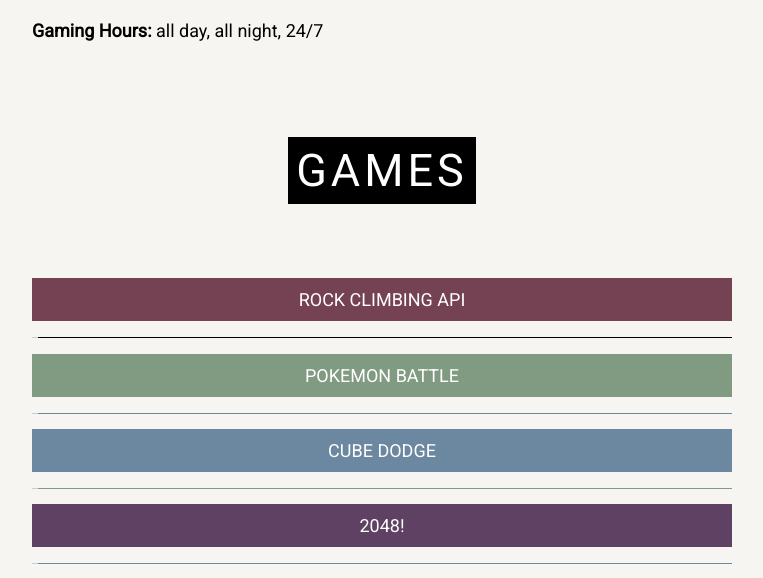
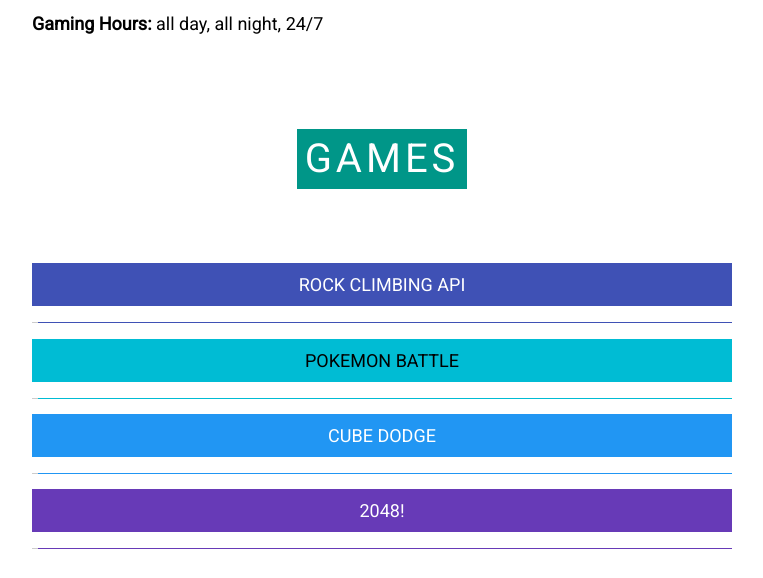
Before and after one commit to adhithin/P5Candyyyy, a Flask app: page / in a window 1280 px wide. Shown: the part 1851-2429 px from the top of the page, without its empty margins (258-1021 px from the left). Run offline with Flask 2, Linux system fonts and the light colour scheme.

Commit message:
changed some colors, put in 0-5 requirement for ratings

```diff
--- a/app.py
+++ b/app.py
@@ -133,7 +133,7 @@ def ratings():
 		gameScores = []
 
 		for gameResult in gameResults:
-			game_dict = {'name':gameResult.p_name, 'score':gameResult.p_score}
+			game_dict = {'name':gameResult.p_name, 'score':gameResult.p_score, 'game':gameResult.p_game}
 			gameScores.append(game_dict)
 
 	return render_template('ratings.html', gameScores=gameScores)
@@ -145,3 +145,7 @@ def game5():
 @app.route('/apcsp/adhithi')
 def adhithi():
 	return render_template('adhithi.html')
+
+@app.route('/game4')
+def game4():
+	return render_template('game4.html')
--- a/templates/home.html
+++ b/templates/home.html
@@ -35,16 +35,16 @@ body, html {
 <div class="w3-top">
     <div class="w3-row w3-padding w3-blue">
         <div class="w3-col s3">
-            <a href="apcsp" class="w3-button w3-block w3-black">HOME</a>
+            <a href="apcsp" class="w3-button w3-block w3-pale-blue">HOME</a>
         </div>
         <div class="w3-col s3">
-            <a href="#about" class="w3-button w3-block w3-black">ABOUT</a>
+            <a href="#about" class="w3-button w3-block w3-blue">ABOUT</a>
         </div>
         <div class="w3-col s3">
-            <a href="#menu" class="w3-button w3-block w3-black">GAMES</a>
+            <a href="#menu" class="w3-button w3-block w3-blue">GAMES</a>
         </div>
         <div class="w3-col s3">
-            <a href="#where" class="w3-button w3-block w3-black">BEGIN</a>
+            <a href="#where" class="w3-button w3-block w3-blue">BEGIN</a>
         </div>
     </div>
 </div>
@@ -52,10 +52,10 @@ body, html {
 <!-- Header with image -->
 <header class="bgimg w3-display-container w3-grayscale-min" id="home">
     <div class="w3-display-bottomleft w3-center w3-padding-large w3-hide-small">
-        <span class="w3-tag">BY P5CANDY</span>
+        <span class="w3-tag w3-button" href="apcsp">BY P5CANDY</span>
     </div>
     <div class="w3-display-middle w3-center w3-padding-large w3-hide-small">
-        <span class="w3-text-black" style="font-family:Roboto; font-size: 90px">Arcade Smash</span>
+        <span class="w3-text-white" style="font-family:Roboto; font-size: 140px">ARCADE SMASH</span>
     </div>
     <div class="w3-display-bottomright w3-center w3-padding-large">
         <span class="w3-text-white">A CSP ARCADE</span>
@@ -63,22 +63,22 @@ body, html {
 </header>
 
 <!-- Add a background color and large text to the whole page -->
-<div class="w3-sand w3-grayscale w3-large">
+<div class="w3-white w3-white w3-large">
 
 
 
     <!-- About Container -->
     <div class="w3-container" id="about">
         <div class="w3-content" style="max-width:700px">
-            <h5 class="w3-center w3-padding-64" style="font-family:Roboto; font-size: 45px" ><span class="w3-tag w3-wide">ABOUT</span></h5>
+            <h5 class="w3-center w3-padding-64" style="font-family:Roboto; font-size: 40px" ><span class="w3-tag w3-wide w3-teal">ABOUT</span></h5>
             <p>Are you a gamer looking for some fun?</p>
             <p>Check out the arcade, and choose which games to play! </p>
             <p>Interested in seeing the latest scores? Check out the leaderboard!</p>
-            <a href="leaderboard" class="w3-center w3-button w3-block w3-teal"> LEADERBOARD </a>
-            <div class="w3-panel w3-leftbar w3-teal">
+            <a href="leaderboard" class="w3-center w3-button w3-block w3-blue"> LEADERBOARD </a>
+            <div class="w3-panel w3-leftbar w3-blue">
             </div>
-            <a href="ratings" class="w3-center w3-button w3-block w3-cyan"> RATINGS </a>
-            <div class="w3-panel w3-leftbar w3-cyan">
+            <a href="ratings" class="w3-center w3-button w3-block w3-deep-purple"> RATINGS </a>
+            <div class="w3-panel w3-leftbar w3-pink">
             </div>
 
             <img src="https://wallpaperaccess.com/full/782955.jpg" style="width:100%;max-width:1000px" class="w3-margin-top">
@@ -88,21 +88,21 @@ body, html {
 
     <div class="w3-container" id="menu">
         <div class="w3-content" style="max-width:700px">
-            <h5 class="w3-center w3-padding-64" style="font-family:Roboto; font-size: 45px"><span class="w3-tag w3-wide">GAMES</span></h5>
-            <a href="game1" class="w3-center w3-button w3-block w3-pink"> ROCK CLIMBING API </a>
-            <div class="w3-panel w3-leftbar w3-black">
+            <h5 class="w3-center w3-padding-64" style="font-family:Roboto; font-size: 40px"><span class="w3-tag w3-wide w3-teal">GAMES</span></h5>
+            <a href="game1" class="w3-center w3-button w3-block w3-indigo"> ROCK CLIMBING API </a>
+            <div class="w3-panel w3-leftbar w3-indigo">
             </div>
 
-            <a href="game3" class="w3-center w3-button w3-block w3-green"> POKEMON BATTLE </a>
+            <a href="game3" class="w3-center w3-button w3-block w3-cyan"> POKEMON BATTLE </a>
+            <div class="w3-panel w3-leftbar w3-cyan">
+            </div>
+
+            <a href="game4" class="w3-center w3-button w3-block w3-blue"> CUBE DODGE </a>
             <div class="w3-panel w3-leftbar w3-blue">
             </div>
 
-            <a href="game4" class="w3-center w3-button w3-block w3-blue"> CUBE DODGE </a>
-            <div class="w3-panel w3-leftbar w3-green">
-            </div>
-
-            <a href="index" class="w3-center w3-button w3-block w3-purple"> 2048! </a>
-            <div class="w3-panel w3-leftbar w3-blue">
+            <a href="index" class="w3-center w3-button w3-block w3-deep-purple"> 2048! </a>
+            <div class="w3-panel w3-leftbar w3-deep-purple">
             </div>
 
             <img src="https://wallpaperaccess.com/full/782955.jpg" style="width:100%;max-width:1000px" class="w3-margin-top">
```
Also changed, not shown: templates/apcsp.html (+18 -0 lines), templates/ratings.html (+25 -15 lines), data.sqlite.
